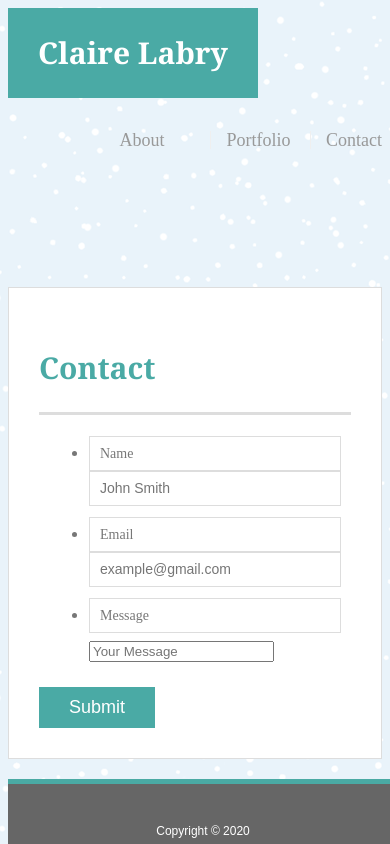
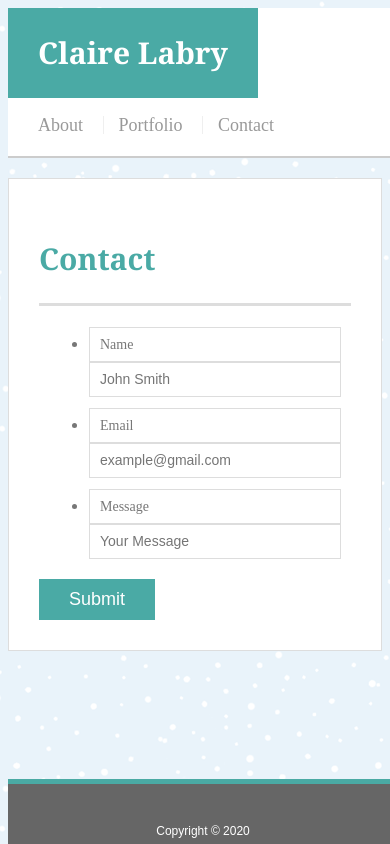
Before and after one commit to claire-labry/Responsive-Portfolio, a plain HTML site: page contact.html in a window 390 px wide. Drawn offline with Linux system fonts and the light colour scheme.

Commit message:
Added media queries to make the pages more responsive and user friendly for different screen sizes

```diff
--- a/assets/css/style.css
+++ b/assets/css/style.css
@@ -55,7 +55,7 @@ h3{
     position: fixed;
     z-index: 99;
     width: 100%;
-    margin: 0 0 0 30px;
+    margin: 0;
     overflow: auto;
     color: #ffffff;
     background: #ffffff;
@@ -120,7 +120,7 @@ footer{
     width: 100%;
     max-width: 650px;
     padding: 30px;
-    margin: 0 0 40px;
+    margin: 40px 0 40px 0;
     background: #fff;
     border: 1px solid #ddd;
 }
@@ -143,6 +143,7 @@ footer{
     width: 100%;
     border: 0 none;
     opacity: 0.8;
+    height: 200px;
 }
 
 .work h3{
@@ -181,6 +182,7 @@ margin: 10px;
 label,
 input[type=text],
 input[type=email],
+input[type=message],
 textarea{
     display: block;
     width: 100%;
@@ -189,6 +191,7 @@ textarea{
 label,
 input[type=text],
 input[type=email],
+input[type=message],
 textarea{
     height: 35px;
     padding: 0 10px;
@@ -221,3 +224,23 @@ footer{
     top:auto;
     bottom:0px;
 }
+
+@media only screen and (max-width: 980px) {
+
+    nav{
+    display: block;
+    position: relative;
+    z-index: 5;
+    top: 0;
+    left: 0;
+    width: 100%;
+    height: 48px;
+    overflow: hidden;
+    margin-top: 10px;
+    margin-bottom: 0;
+    }
+
+    p {
+      font-size: large;
+    }
+}
--- a/contact.html
+++ b/contact.html
@@ -10,12 +10,11 @@
 
     <body>
 
-        <header>
-            <div class="masthead">
+        <header id="masthead">
                 <div class="container">
                <a href="index.html" id="logo">Claire Labry</a>
                 <nav>
-                        <a href="index.html">About<a>
+                        <a href="index.html">About</a>
                         <a href="portfolio.html">Portfolio</a>
                         <a href="contact.html">Contact</a>
                 </nav>
```
Also changed, not shown: assets/images/background.jpg (added).
